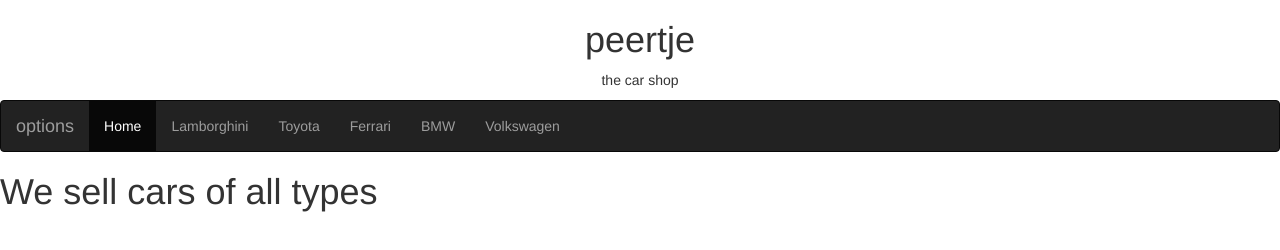
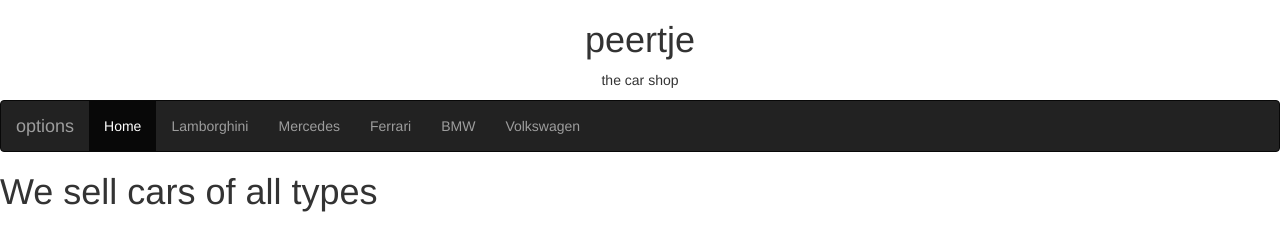
Before and after one commit to Lucasss12345/Lucas, a plain HTML site: page index.html in a window 1280 px wide. Drawn offline with nearby package versions, Linux system fonts and the light colour scheme.

Commit message:
Update index.html

```diff
--- a/index.html
+++ b/index.html
@@ -35,7 +35,7 @@
       <ul class="nav navbar-nav">
         <li class="active"><a href="/index.html">Home</a></li>
         <li><a href="bos negers.html">Lamborghini</a></li>
-        <li><a href="">Toyota</a></li>
+        <li><a href="">Mercedes</a></li>
         <li><a href="">  Ferrari </a></li>
         <li><a href=""> BMW </a></li>
         <li><a href=""> Volkswagen </a></li>
```
